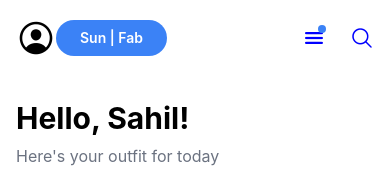
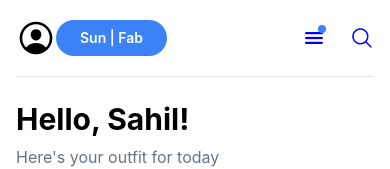
Before and after one commit to Shamli-Singh-Yadav/Fitora-Your-AI-Wardrobe, a React Native app: screen /Home in a window 390 px wide. Shown: the top 169 px of the page. Built offline with nearby package versions, Linux system fonts and the light colour scheme.

Commit message:
more detailed

```diff
--- a/screens/HomeScreen.tsx
+++ b/screens/HomeScreen.tsx
@@ -27,6 +27,8 @@ const HomeScreen = () => {
                     </View>
                 </View>
 
+                <View className="h-px bg-gray-200 mx-4"></View>
+
                 <View className="px-4 py-6">
                     <Text className="text-3xl font-bold">Hello, Sahil!</Text>
                     <Text className="text-gray-500 text-base mt-2">Here's your outfit for today</Text>
```
